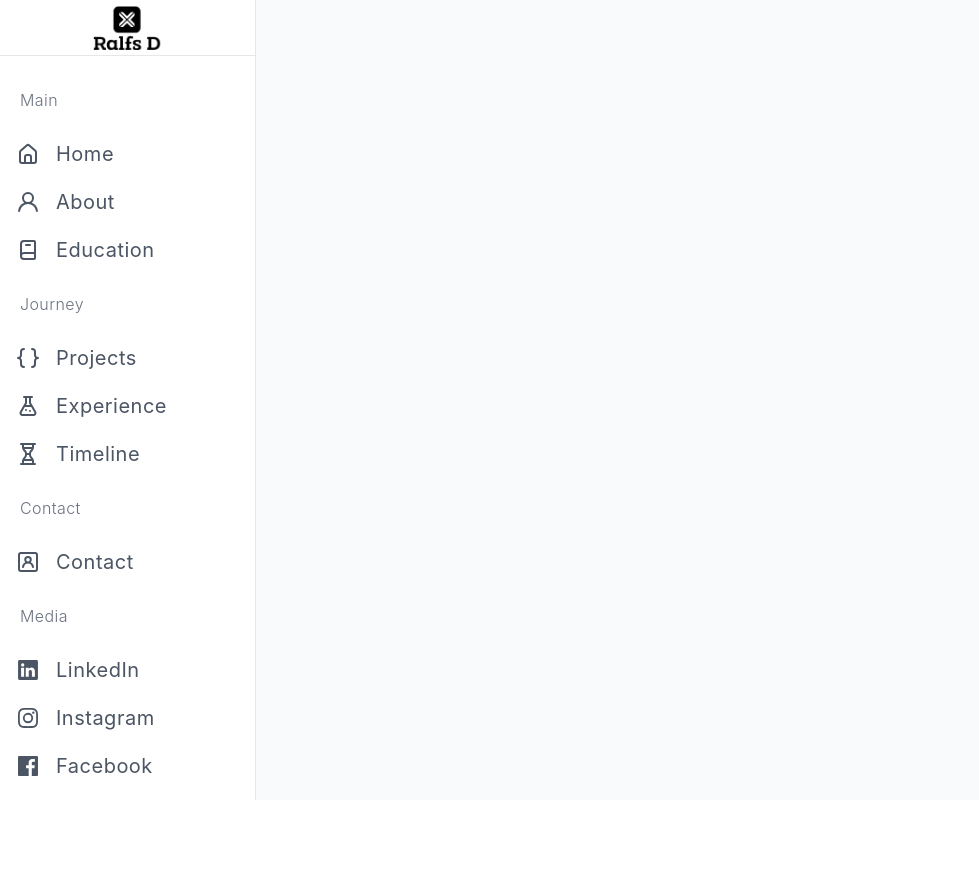
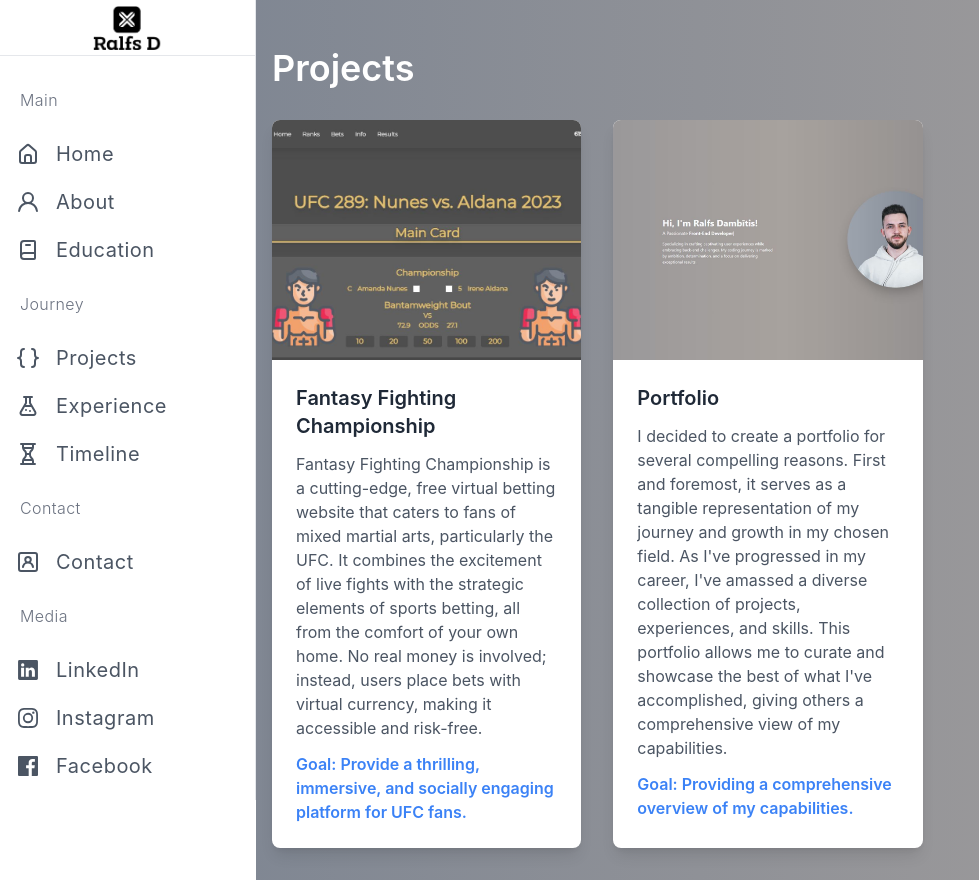
Before and after one commit to HighRollerLV/myportfolio, a React (Create React App) app: page /projects in a window 1280 px wide. Shown: the whole page, without its empty margins (0-979 px from the left). Before the commit the page ends 800 px from the top, so only its background shows below. Built offline with nearby package versions, Linux system fonts and the light colour scheme.

Commit message:
Fixed content going under Sidebar also finished Projects page

```diff
--- a/src/App.js
+++ b/src/App.js
@@ -13,10 +13,10 @@ import Contact from './components/pages/Contact';
 const App = () => {
     return (
         <Router>
-            <div className="flex flex-col md:flex-row min-h-screen">
+            <div className="flex flex-col md:flex-row min-h-screen w-screen flex-wrap">
                 <Sidebar/>
 
-                <main className="flex-1 bg-gray-50 text-gray-800">
+                <main className="flex-1 ml-64 bg-gray-50 text-gray-800">
                     <Routes>
                         <Route path="/" element={<Home/>}/>
                         <Route path="/about" element={<About/>}/>
--- a/src/components/pages/Projects.js
+++ b/src/components/pages/Projects.js
@@ -1,7 +1,33 @@
 import React from 'react';
+import ProjectData from './Projects/ProjectData';
 
 const Projects = () => {
-    return <h1>Projects</h1>;
+    return (
+        <div className="min-h-screen bg-gradient-to-r from-slate-500 via-stone-400 to-gray-700 background-animate">
+            <div className="container mx-auto pt-12 pb-8 px-4">
+                <h1 className="text-4xl font-semibold text-white mb-8">Projects</h1> {/* Added title */}
+                <div className="grid gap-8 grid-cols-1 sm:grid-cols-2 lg:grid-cols-3">
+                    <ProjectData ProjectImage="/media/ffc.JPG" AltImage="FFC"
+                                 ProjectTitle="Fantasy Fighting Championship"
+                                 ProjectDesc="Fantasy Fighting Championship is a cutting-edge, free virtual betting
+                                 website that caters to fans of mixed martial arts, particularly the UFC. It combines
+                                 the excitement of live fights with the strategic elements of sports betting, all from
+                                 the comfort of your own home. No real money is involved; instead, users place bets
+                                 with virtual currency, making it accessible and risk-free."
+                                 ProjectGoal="Provide a thrilling, immersive, and socially engaging platform for
+                                 UFC fans."/>
+                    <ProjectData ProjectImage="/media/portfolio.JPG" AltImage="portfolio" ProjectTitle="Portfolio"
+                                 ProjectDesc="I decided to create a portfolio for several compelling reasons.
+                                 First and foremost, it serves as a tangible representation of my journey and growth
+                                 in my chosen field. As I've progressed in my career, I've amassed a diverse collection
+                                 of projects, experiences, and skills. This portfolio allows me to curate and showcase
+                                 the best of what I've accomplished, giving others a comprehensive
+                                 view of my capabilities."
+                                 ProjectGoal="Providing a comprehensive overview of my capabilities."/>
+                </div>
+            </div>
+        </div>
+    );
 };
 
 export default Projects;
--- /dev/null
+++ b/src/components/pages/Projects/ProjectData.js
@@ -0,0 +1,16 @@
+import React from "react";
+
+const ProjectData = ({ ProjectImage, AltImage, ProjectTitle, ProjectDesc, ProjectGoal }) => {
+    return (
+        <div className="bg-white rounded-lg shadow-lg overflow-hidden">
+            <img src={ProjectImage} alt={AltImage} className="w-full h-60 object-cover object-top"/>
+            <div className="p-6">
+                <h2 className="text-xl font-semibold text-gray-800 mb-3">{ProjectTitle}</h2>
+                <p className="text-gray-600 mb-3">{ProjectDesc}</p>
+                <p className="text-blue-500 font-semibold">Goal: {ProjectGoal}</p>
+            </div>
+        </div>
+    );
+}
+
+export default ProjectData;
```
Also changed, not shown: public/media/ffc.JPG (added), public/media/portfolio.JPG (added).
